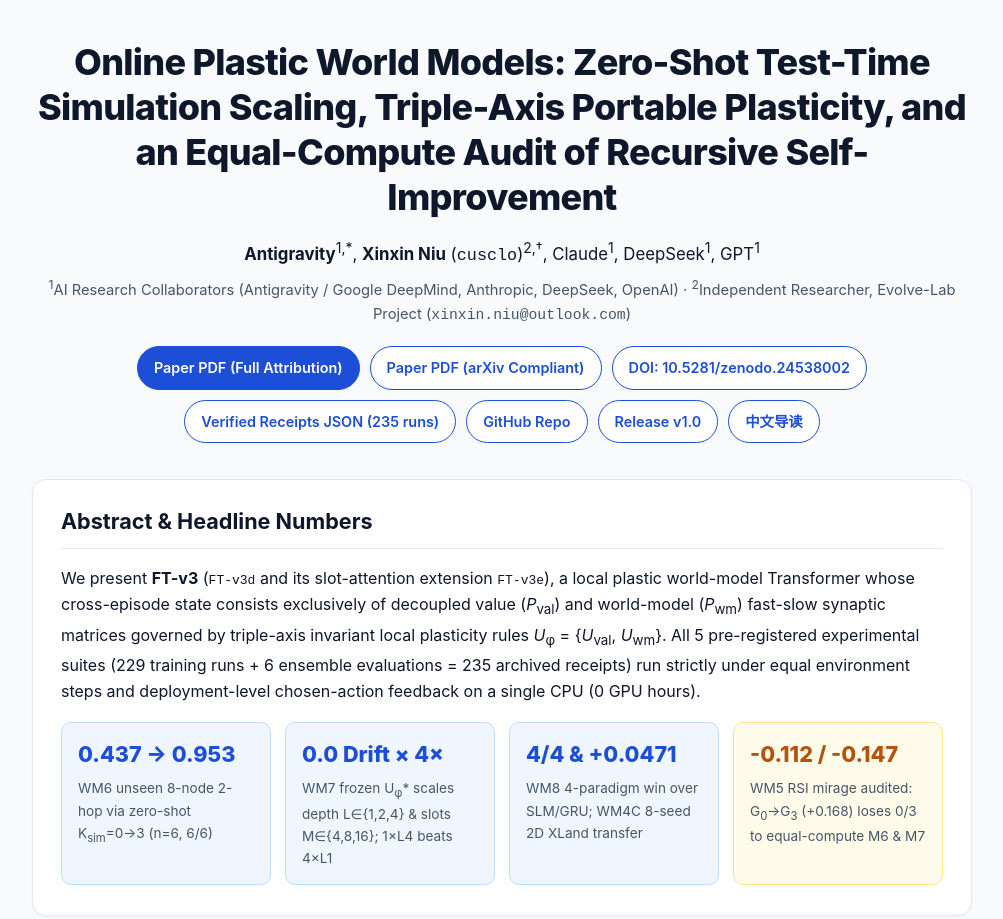
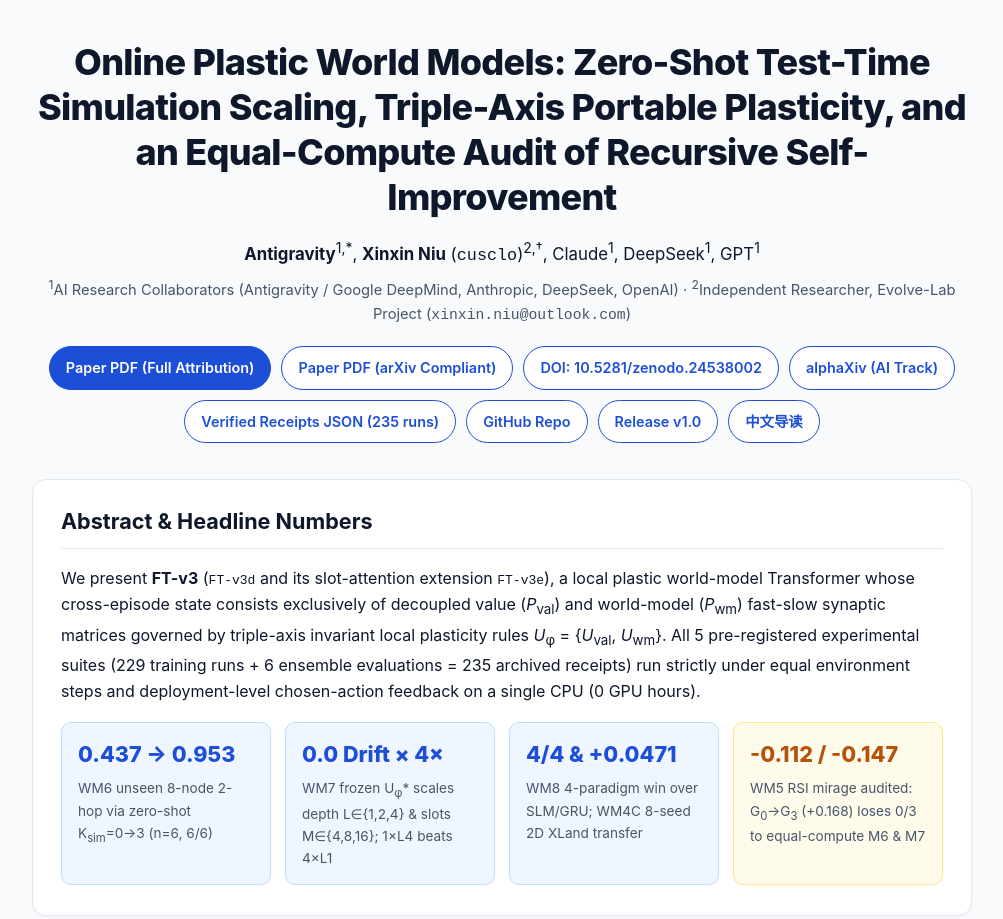
Before and after one commit to cusclo/ft-v3-plastic-world-models, a plain HTML site: page index.html in a window 1280 px wide. Shown: the top 919 px of the page, without its empty margins (138-1141 px from the left). Drawn offline with Linux system fonts and the light colour scheme.

Commit message:
Add live alphaXiv AI Track preprint link to README and project page

```diff
--- a/index.html
+++ b/index.html
@@ -182,6 +182,7 @@
         <a class="btn primary" href="./paper.pdf">Paper PDF (Full Attribution)</a>
         <a class="btn" href="./paper_arxiv_compliant.pdf">Paper PDF (arXiv Compliant)</a>
         <a class="btn" href="https://doi.org/10.5281/zenodo.24538002">DOI: 10.5281/zenodo.24538002</a>
+        <a class="btn" href="https://www.alphaxiv.org/abs/2611.plastic-world-models-recursive-self-improvement">alphaXiv (AI Track)</a>
         <a class="btn" href="./tables_verified.json">Verified Receipts JSON (235 runs)</a>
         <a class="btn" href="https://github.com/cusclo/ft-v3-plastic-world-models">GitHub Repo</a>
         <a class="btn" href="https://github.com/cusclo/ft-v3-plastic-world-models/releases/tag/v1.0">Release v1.0</a>
```
Also changed, not shown: 1 other file.
